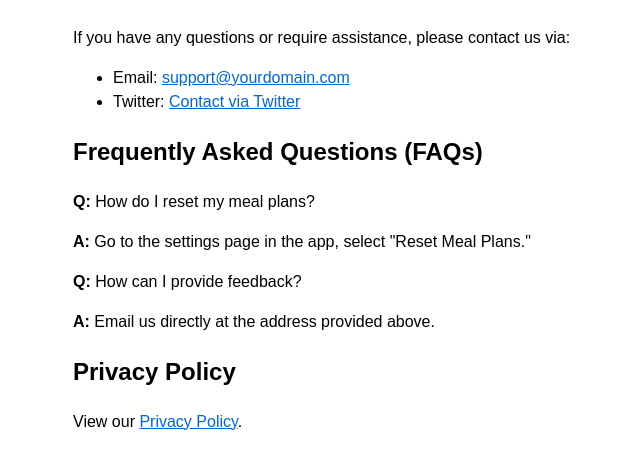
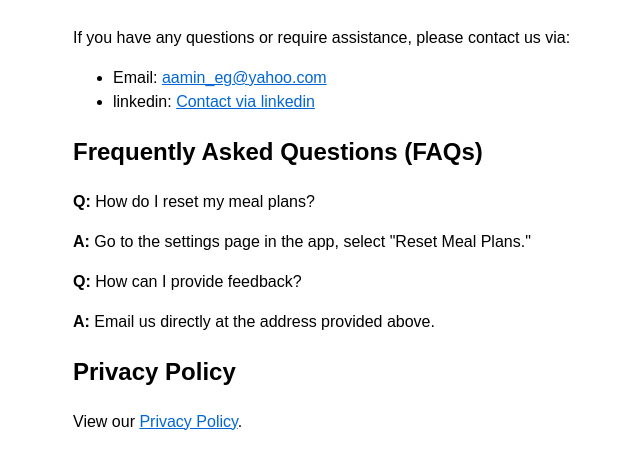
Before and after one commit to aaminhrg/ramadan-planner-support, a plain HTML site: page index.html in a window 1280 px wide. Shown: the part 85-554 px from the top of the page, without its empty margins (217-857 px from the left). Drawn offline with Linux system fonts and the light colour scheme.

Commit message:
Update index.html

```diff
--- a/index.html
+++ b/index.html
@@ -15,8 +15,8 @@
     <p>If you have any questions or require assistance, please contact us via:</p>
 
     <ul>
-        <li>Email: <a href="mailto:support@yourdomain.com">support@yourdomain.com</a></li>
-        <li>Twitter: <a href="https://twitter.com/yourprofile">Contact via Twitter</a></li>
+        <li>Email: <a href="mailto:aamin_eg@yahoo.com">aamin_eg@yahoo.com</a></li>
+        <li>linkedin: <a href="https://www.linkedin.com/in/mr-ahmed-ali?utm_source=share&utm_campaign=share_via&utm_content=profile&utm_medium=ios_app">Contact via linkedin</a></li>
     </ul>
 
     <h2>Frequently Asked Questions (FAQs)</h1>
```
